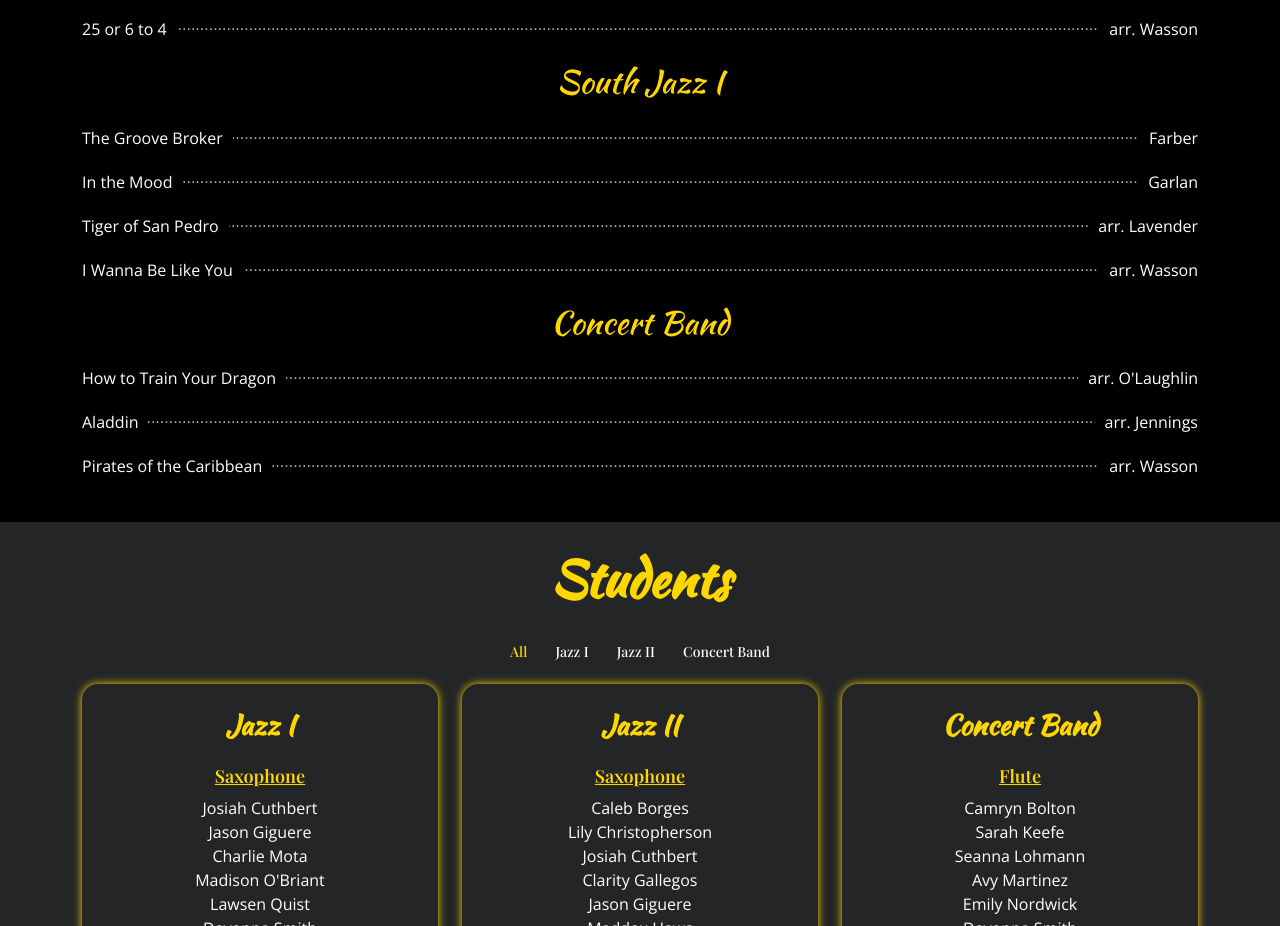
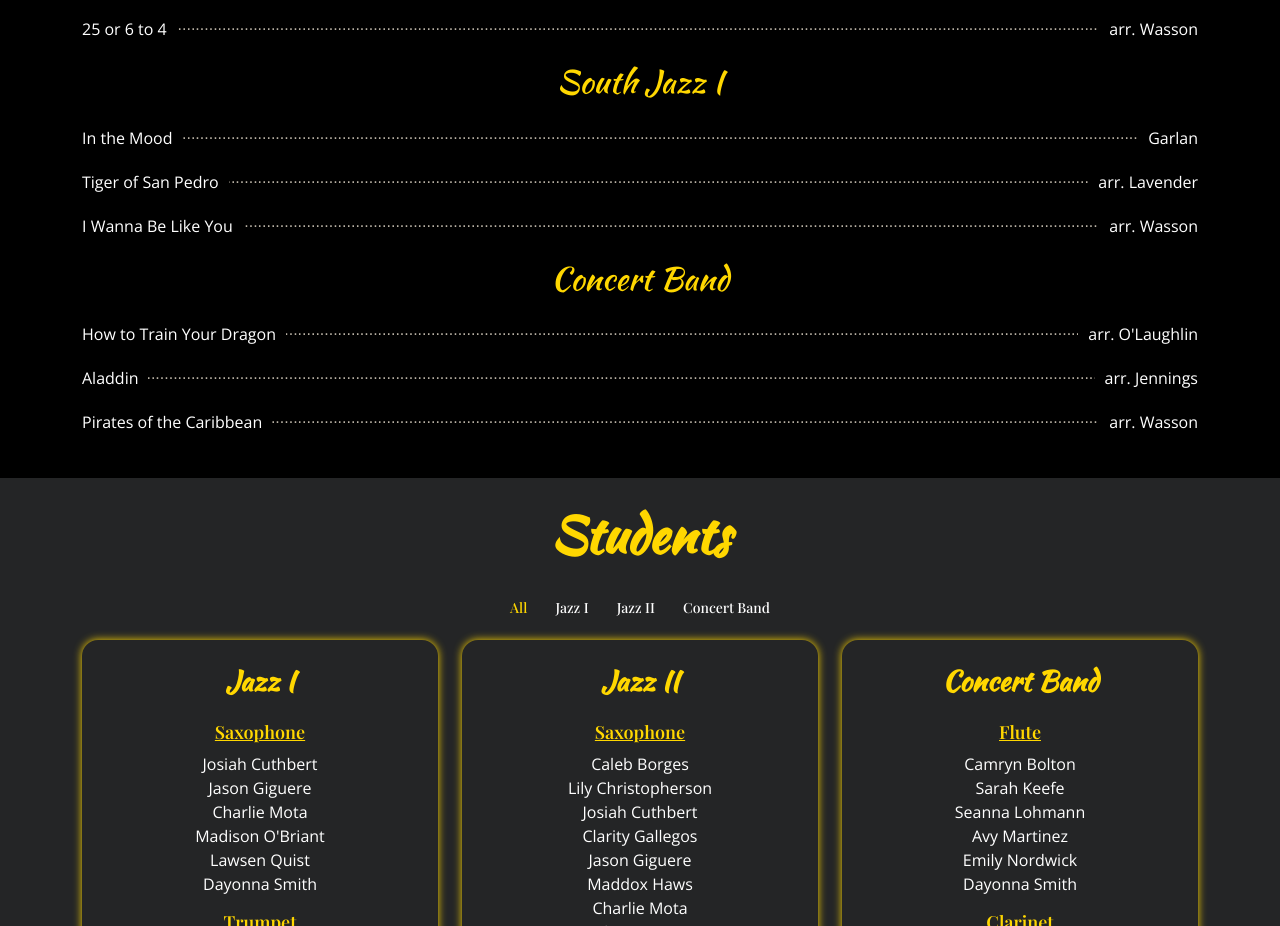
Before and after one commit to btschu/shs_band_final_concert, a plain HTML site: page index.html in a window 1280 px wide. Shown: the part 1026-1952 px from the top of the page. Drawn offline with nearby package versions, Linux system fonts and the light colour scheme; a web font is replaced by a local one.

Commit message:
fixed jazz songs

```diff
--- a/index.html
+++ b/index.html
@@ -150,7 +150,7 @@
             <h2 class="text-center mb-4"><span>South Jazz I</span></h2>
 
             <div class="program-content">
-              <a href="#">The Groove Broker</a><span>Farber</span>
+              <a href="#">In the Mood</a><span>Garlan</span>
             </div>
             <!-- <div class="soloists">
               Soloists: Josiah Cuthbert, Dillon Smith, Zander White, and Courtney Schwab
@@ -159,19 +159,10 @@
 
           <div class="col-lg-12 program-item filter-s1">
             <div class="program-content">
-              <a href="#">In the Mood</a><span>Garlan</span>
+              <a href="#">Tiger of San Pedro</a><span>arr. Lavender</span>
             </div>
             <!-- <div class="soloists">
               Soloists: Jason Giguere, Jamie Jones, Dillon Smith, and Dayonna Smith
-            </div> -->
-          </div>
-
-          <div class="col-lg-12 program-item filter-s1">
-            <div class="program-content">
-              <a href="#">Tiger of San Pedro</a><span>arr. Lavender</span>
-            </div>
-            <!-- <div class="soloists">
-              Soloists: Madison O'Briant and Dillon Smith
             </div> -->
           </div>
 
@@ -183,6 +174,7 @@
               Soloists: Madison O'Briant and Dillon Smith
             </div> -->
           </div>
+
           <!--***** End Jazz I Program  *****-->
 
           <!--***** Concert Band Program ***** -->
```
